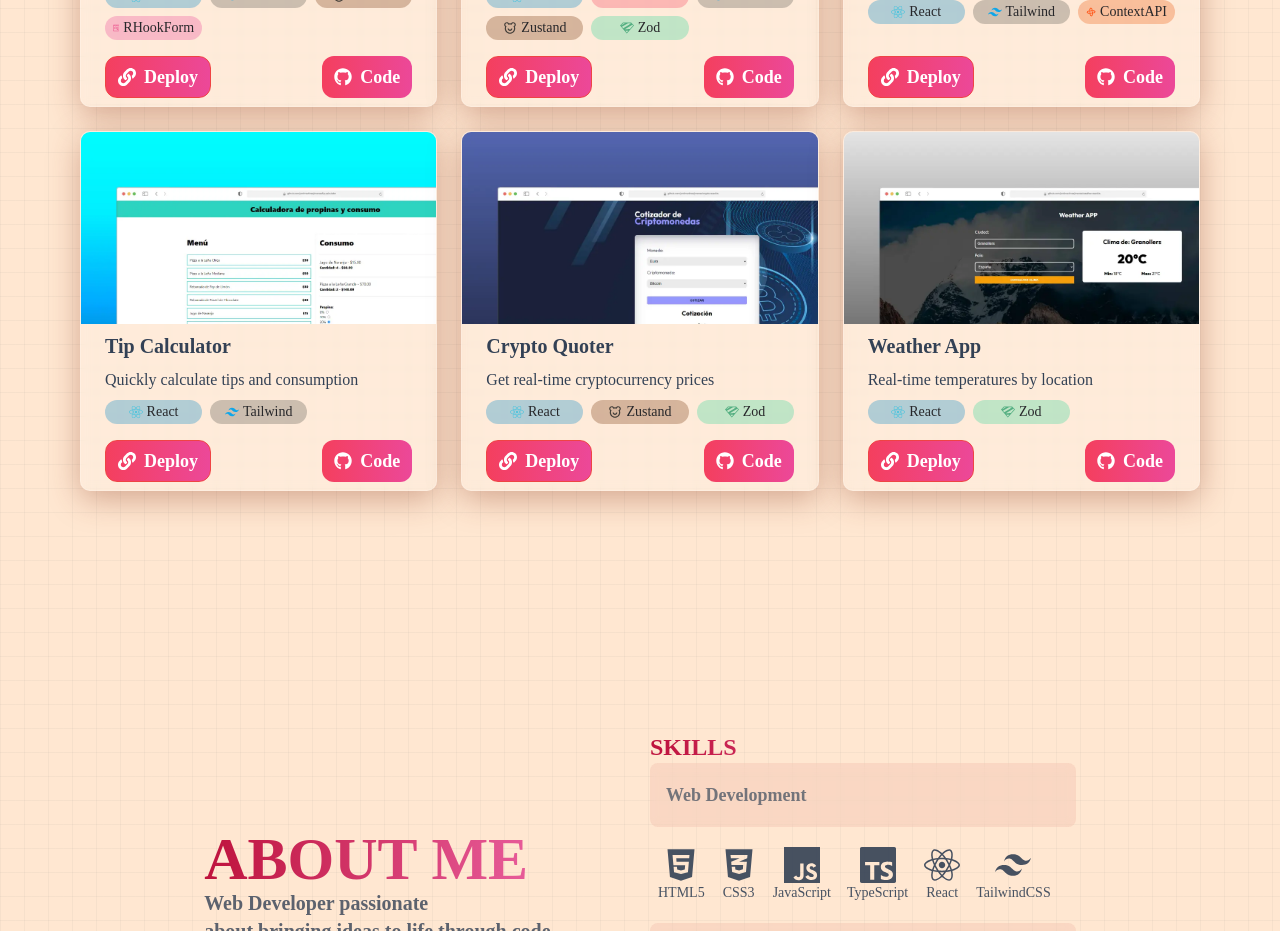
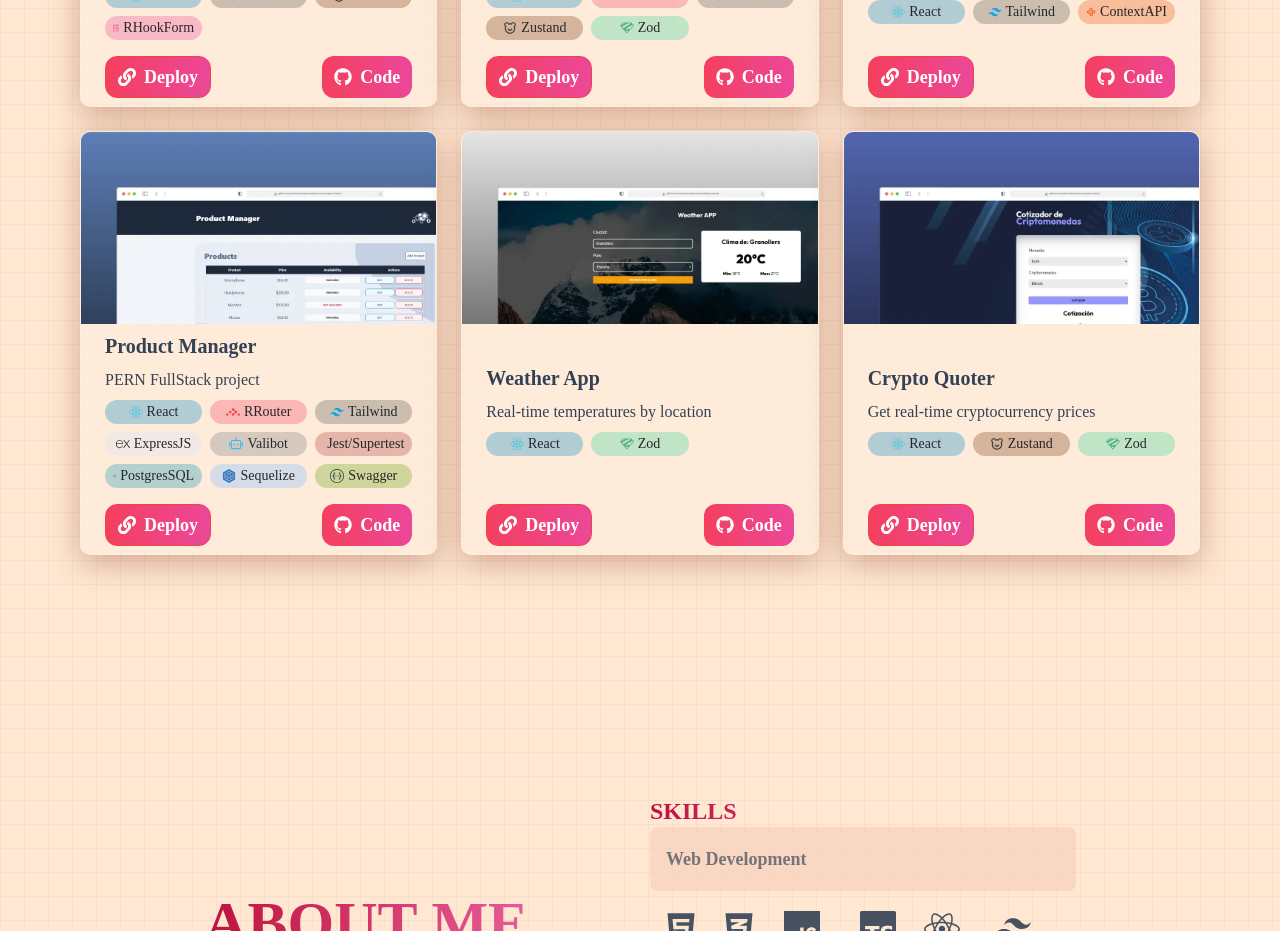
Before and after one commit to jordimartinezjimenez/portfolio, a React (Vite) app: page / in a window 1280 px wide. Shown: the part 1480-2411 px from the top of the page. Built offline with nearby package versions, Linux system fonts and the light colour scheme.

Commit message:
Added new project (product-manager)

```diff
--- a/src/components/Card.tsx
+++ b/src/components/Card.tsx
@@ -17,7 +17,6 @@ export default function Card({ project, type }: CardProps) {
         event.currentTarget.offsetParent?.children[1].classList.add('hidden')
         event.currentTarget.offsetParent?.children[2].classList.add('hidden')
         event.currentTarget.classList.add('max-h-[22.4rem]')
-        console.log()
     }
 
     const handleMouseLeave = (event: React.MouseEvent<HTMLDivElement>) => {
--- a/src/data/projects.ts
+++ b/src/data/projects.ts
@@ -1,9 +1,9 @@
 import type { Project } from "../types"
-import { SiReactrouter, SiTailwindcss, SiZod } from "react-icons/si";
+import { SiExpress, SiJest, SiPostgresql, SiReactrouter, SiSequelize, SiSwagger, SiTailwindcss, SiZod } from "react-icons/si";
 import { FaReact, FaWpforms } from "react-icons/fa";
 import { TbApiApp } from "react-icons/tb";
 import { FaElementor, FaWordpress } from "react-icons/fa6";
-import { RiBearSmileLine } from "react-icons/ri";
+import { RiBearSmileLine, RiRobot2Line } from "react-icons/ri";
 
 const techStyles = {
     React: {
@@ -53,14 +53,49 @@ const techStyles = {
         icon: FaWpforms,
         class: 'bg-pink-500/30',
         color: '#ec5990',
-    }
-    ,
+    },
     ReactRouter: {
         name: 'RRouter',
         icon: SiReactrouter,
         class: 'bg-rose-500/30',
         color: '#f44251',
-    }
+    },
+    ExpressJS: {
+        name: 'ExpressJS',
+        icon: SiExpress,
+        class: 'bg-slate-200/50',
+        color: '#010409',
+    },
+    Valibot: {
+        name: 'Valibot',
+        icon: RiRobot2Line,
+        class: 'bg-slate-700/20',
+        color: '#38bdf8',
+    },
+    Jest: {
+        name: 'Jest/Supertest',
+        icon: SiJest,
+        class: 'bg-red-800/25',
+        color: '#8d3c56',
+    },
+    PostgresSQL: {
+        name: 'PostgresSQL',
+        icon: SiPostgresql,
+        class: 'bg-cyan-600/30',
+        color: '#212121',
+    },
+    Sequelize: {
+        name: 'Sequelize',
+        icon: SiSequelize,
+        class: 'bg-blue-300/40',
+        color: '#3c75c2',
+    },
+    Swagger: {
+        name: 'Swagger',
+        icon: SiSwagger,
+        class: 'bg-lime-600/30',
+        color: '#173648',
+    },
 }
 
 export const projects: Project[] = [
@@ -124,14 +159,14 @@ export const projects: Project[] = [
     {
         id: 6,
         type: 'code',
-        image: '/tip-calculator.webp',
-        title: 'Tip Calculator',
-        title_es: 'Calculadora de Propinas',
-        description: 'Quickly calculate tips and consumption',
-        description_es: 'Calcule rápidamente propinas y consumo',
-        demoLink: "https://tip-calculator-jordimartinez.netlify.app",
-        codeLink: "https://github.com/jordimartinezjimenez/tip-calculator-reducer",
-        techs: [techStyles.React, techStyles.Tailwind]
+        image: '/product-manager.webp',
+        title: 'Product Manager',
+        title_es: 'Gestor de productos',
+        description: 'PERN FullStack project',
+        description_es: 'Proyecto PERN FullStack',
+        demoLink: "https://product-manager-jordimartinez.vercel.app",
+        codeLink: "https://github.com/jordimartinezjimenez/product-manager-fullstack",
+        techs: [techStyles.React, techStyles.ReactRouter, techStyles.Tailwind, techStyles.ExpressJS, techStyles.Valibot, techStyles.Jest, techStyles.PostgresSQL, techStyles.Sequelize, techStyles.Swagger]
     },
     {
         id: 7,
@@ -190,6 +225,18 @@ export const projects: Project[] = [
     {
         id: 12,
         type: 'code',
+        image: '/weather-app.webp',
+        title: 'Weather App',
+        title_es: 'Weather App',
+        description: 'Real-time temperatures by location',
+        description_es: 'Temperaturas en tiempo real por ubicación',
+        demoLink: "https://weather-app-jordimartinez.netlify.app",
+        codeLink: "https://github.com/jordimartinezjimenez/weather-react-ts",
+        techs: [techStyles.React, techStyles.Zod]
+    },
+    {
+        id: 13,
+        type: 'code',
         image: '/crypto-quoter-v2.webp',
         title: 'Crypto Quoter',
         title_es: 'Cotizador de Criptomonedas',
@@ -199,16 +246,16 @@ export const projects: Project[] = [
         codeLink: "https://github.com/jordimartinezjimenez/crypto-react-ts",
         techs: [techStyles.React, techStyles.Zustand, techStyles.Zod]
     },
-    {
-        id: 13,
-        type: 'code',
-        image: '/weather-app.webp',
-        title: 'Weather App',
-        title_es: 'Weather App',
-        description: 'Real-time temperatures by location',
-        description_es: 'Temperaturas en tiempo real por ubicación',
-        demoLink: "https://weather-app-jordimartinez.netlify.app",
-        codeLink: "https://github.com/jordimartinezjimenez/weather-react-ts",
-        techs: [techStyles.React, techStyles.Zod]
-    },
+    // {
+    //     id: 14,
+    //     type: 'code',
+    //     image: '/tip-calculator.webp',
+    //     title: 'Tip Calculator',
+    //     title_es: 'Calculadora de Propinas',
+    //     description: 'Quickly calculate tips and consumption',
+    //     description_es: 'Calcule rápidamente propinas y consumo',
+    //     demoLink: "https://tip-calculator-jordimartinez.netlify.app",
+    //     codeLink: "https://github.com/jordimartinezjimenez/tip-calculator-reducer",
+    //     techs: [techStyles.React, techStyles.Tailwind]
+    // },
 ]
```
Also changed, not shown: public/product-manager.webp (added).
